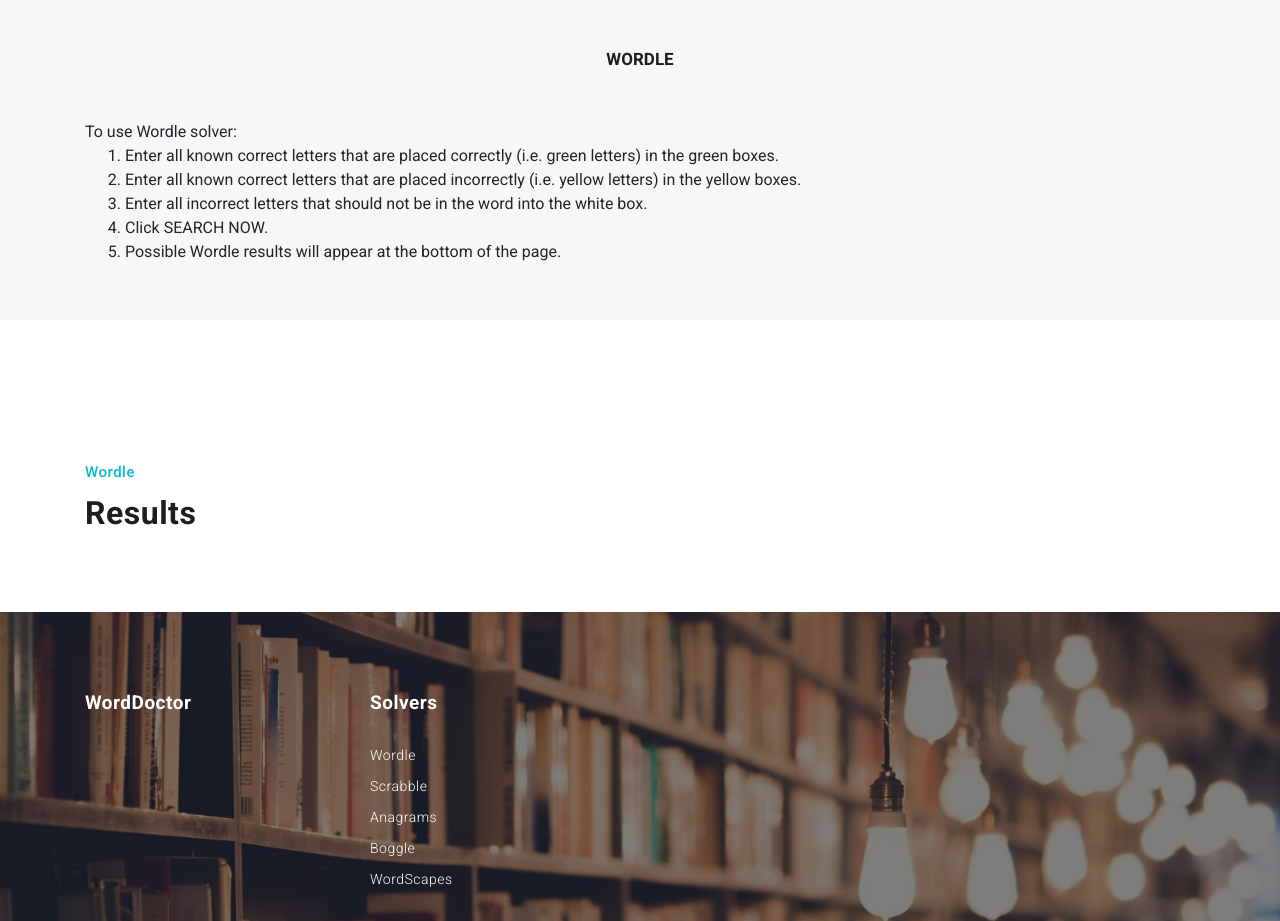
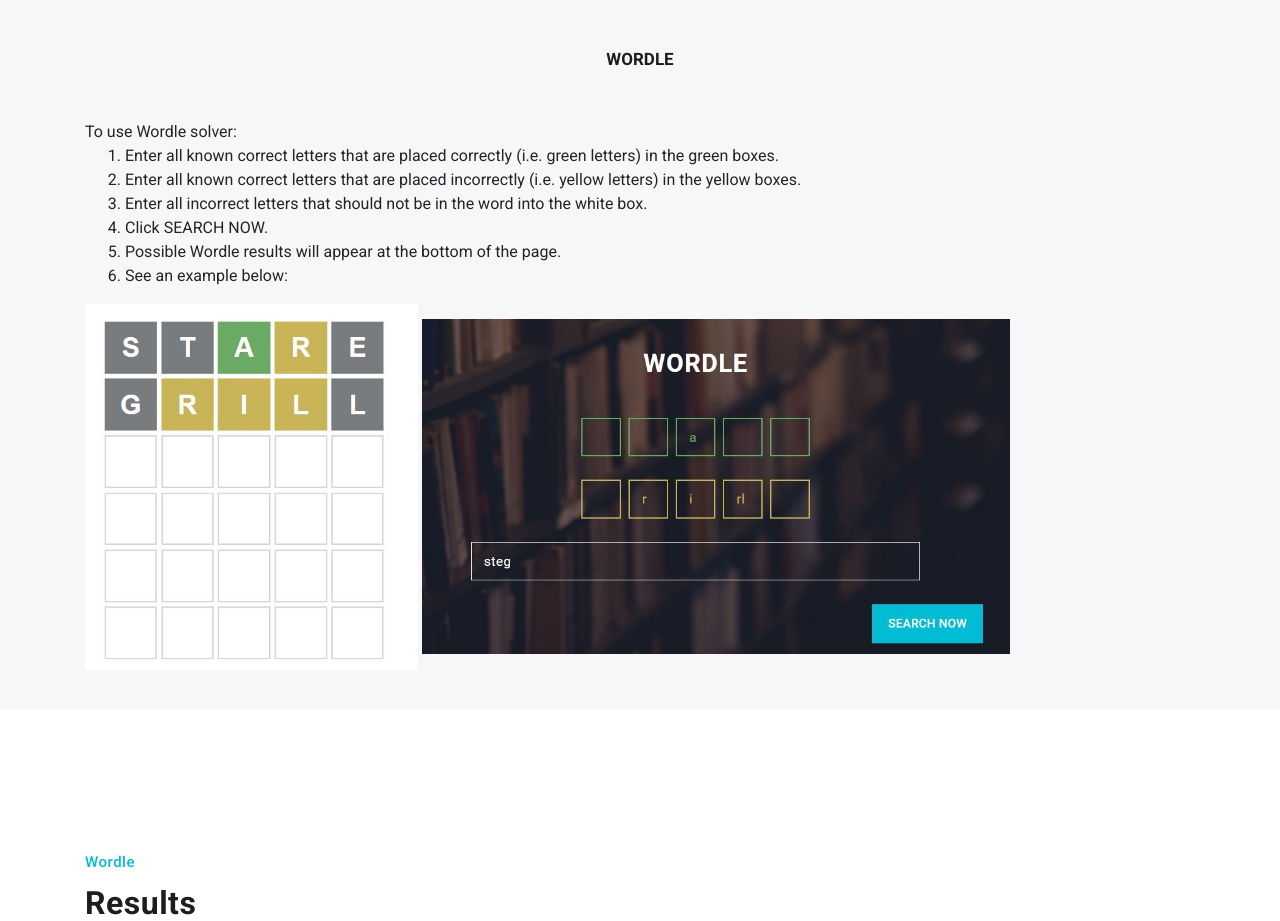
Before and after one commit to wangvictoria/WordDoctor, a Django app: page /worddoctor/wordle/ in a window 1280 px wide. Shown: the part 927-1848 px from the top of the page. Run offline with Django 3.2, Linux system fonts and the light colour scheme; some libraries are stand-ins or nearby versions.

Commit message:
Update wordle instructions

```diff
--- a/WordDoctorApp/templates/wordle.html
+++ b/WordDoctorApp/templates/wordle.html
@@ -76,7 +76,10 @@
                 <li>Enter all incorrect letters that should not be in the word into the white box.</li>
                 <li>Click SEARCH NOW.</li>
                 <li>Possible Wordle results will appear at the bottom of the page.</li>
+                <li>See an example below:</li>
               </ol>
+              <img src="{% static 'images/Wordle.jpg' %}" alt="Wordle first 2" width="30%" height="auto">
+              <img src="{% static 'images/Wordle_2.jpg' %}" alt="Wordle first 2" width="53%" height="auto">
             </div>
           </div>
         </div>
```
Also changed, not shown: WordDoctorApp/static/images/Wordle.JPG (added), WordDoctorApp/static/images/Wordle_2.JPG (added).
